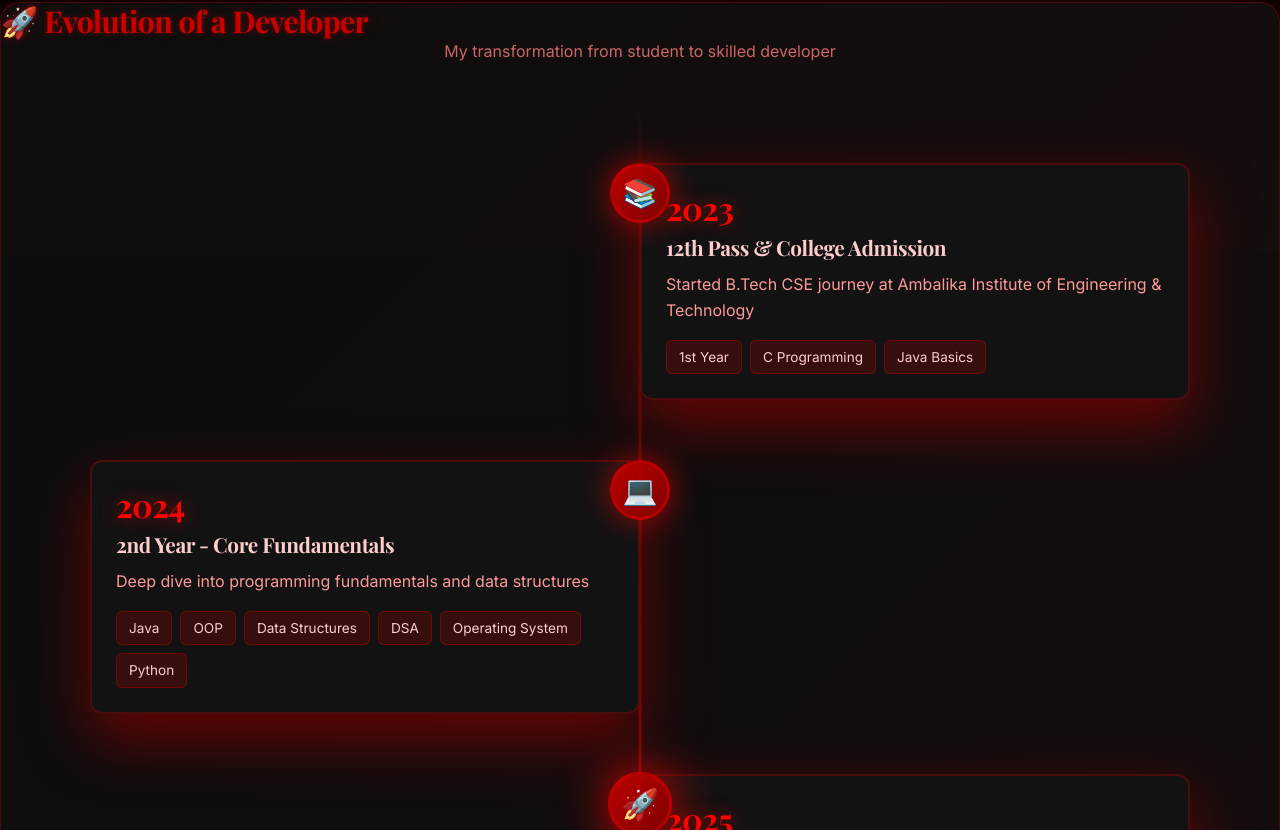
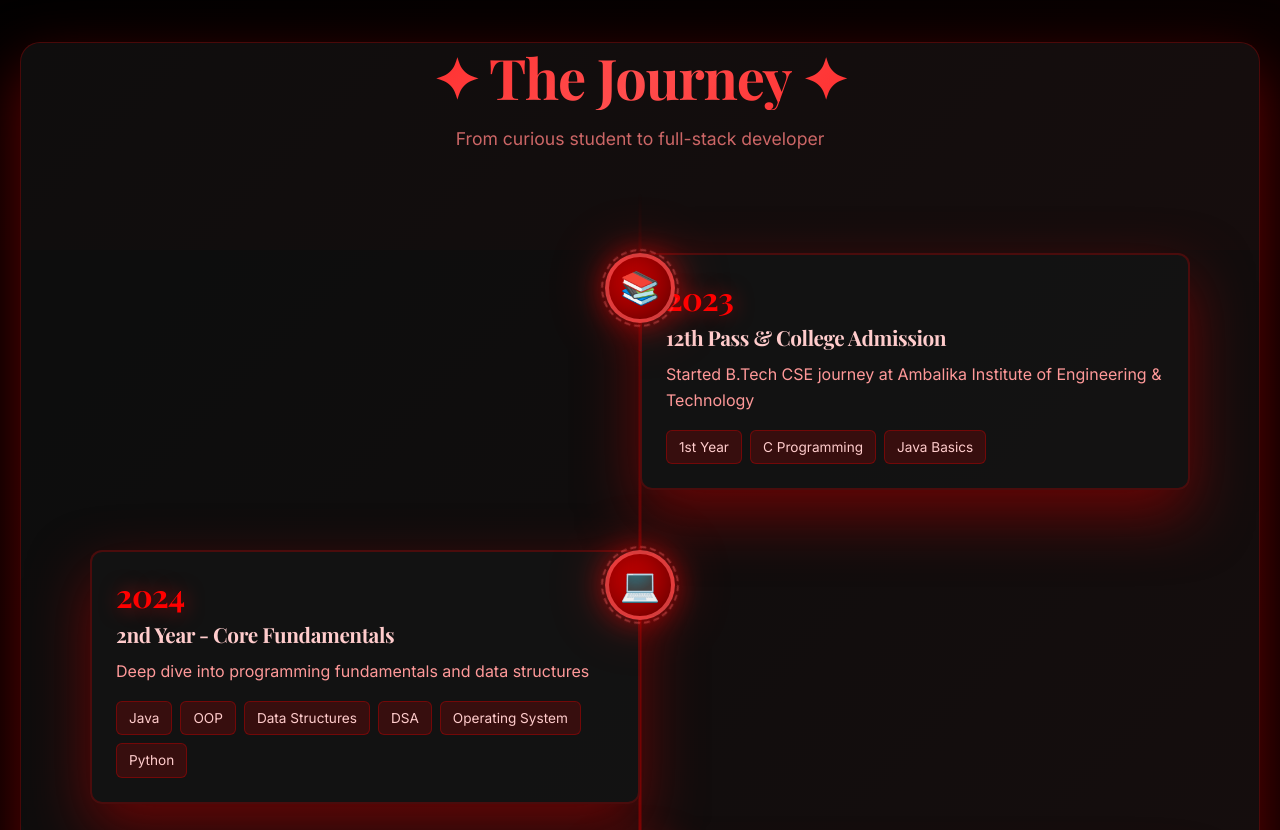
Before and after one commit to krishna3163/portfolio_website, a Next.js app: page / in a window 1280 px wide. Shown: the part 2950-3780 px from the top of the page. Built offline with nearby package versions, Linux system fonts and the light colour scheme; no server answers; the database is empty.

Commit message:
Enhanced Journey section UI with gradient title, rotating markers, and glow effects

```diff
--- a/app/journey.css
+++ b/app/journey.css
@@ -1,6 +1,31 @@
-/* Journey Timeline Styles */
+/* Journey Timeline Styles - The Journey */
 .journey-section {
     margin: 80px 0;
+    padding: 40px 20px;
+}
+
+.journey-section h2 {
+    font-size: clamp(2rem, 5vw, 3.5rem);
+    text-align: center;
+    margin-bottom: 16px;
+    background: linear-gradient(135deg, #cc0000, #ff4444, #cc0000);
+    -webkit-background-clip: text;
+    -webkit-text-fill-color: transparent;
+    background-clip: text;
+    text-shadow: none;
+    animation: shimmer 3s ease-in-out infinite;
+}
+
+@keyframes shimmer {
+
+    0%,
+    100% {
+        filter: brightness(1);
+    }
+
+    50% {
+        filter: brightness(1.3);
+    }
 }
 
 .timeline {
@@ -99,18 +124,47 @@
     position: absolute;
     left: 50%;
     transform: translateX(-50%);
-    width: 60px;
-    height: 60px;
-    background: linear-gradient(135deg, rgba(204, 0, 0, 0.9), rgba(139, 0, 0, 0.9));
-    border: 3px solid rgba(204, 0, 0, 0.6);
+    width: 70px;
+    height: 70px;
+    background: linear-gradient(135deg, #cc0000 0%, #8b0000 100%);
+    border: 4px solid rgba(255, 100, 100, 0.6);
     border-radius: 50%;
     display: flex;
     align-items: center;
     justify-content: center;
-    font-size: 28px;
+    font-size: 32px;
     z-index: 10;
-    box-shadow: 0 0 30px rgba(255, 0, 0, 0.6);
-    transition: all 0.3s ease;
+    box-shadow:
+        0 0 30px rgba(255, 0, 0, 0.6),
+        0 0 60px rgba(255, 0, 0, 0.3),
+        inset 0 0 20px rgba(0, 0, 0, 0.3);
+    transition: all 0.4s cubic-bezier(0.4, 0, 0.2, 1);
+}
+
+.timeline-marker::before {
+    content: '';
+    position: absolute;
+    inset: -8px;
+    border: 2px dashed rgba(255, 100, 100, 0.4);
+    border-radius: 50%;
+    animation: rotateRing 10s linear infinite;
+}
+
+@keyframes rotateRing {
+    from {
+        transform: rotate(0deg);
+    }
+
+    to {
+        transform: rotate(360deg);
+    }
+}
+
+.timeline-marker:hover {
+    transform: translateX(-50%) scale(1.15);
+    box-shadow:
+        0 0 50px rgba(255, 0, 0, 0.8),
+        0 0 80px rgba(255, 0, 0, 0.5);
 }
 
 .timeline-item.active .timeline-marker {
--- a/app/page.tsx
+++ b/app/page.tsx
@@ -116,9 +116,9 @@ export default function Home() {
                 <ScrollReveal animation="fade-up">
                     <section className="journey-section">
                         <div className="liquid-glass card">
-                            <h2 className="text-blood flicker">🚀 Evolution of a Developer</h2>
-                            <p className="text-muted" style={{ textAlign: 'center', marginBottom: '40px' }}>
-                                My transformation from student to skilled developer
+                            <h2 className="text-blood">✦ The Journey ✦</h2>
+                            <p className="text-muted" style={{ textAlign: 'center', marginBottom: '40px', fontSize: '1.1rem' }}>
+                                From curious student to full-stack developer
                             </p>
 
                             <div className="timeline">
```
